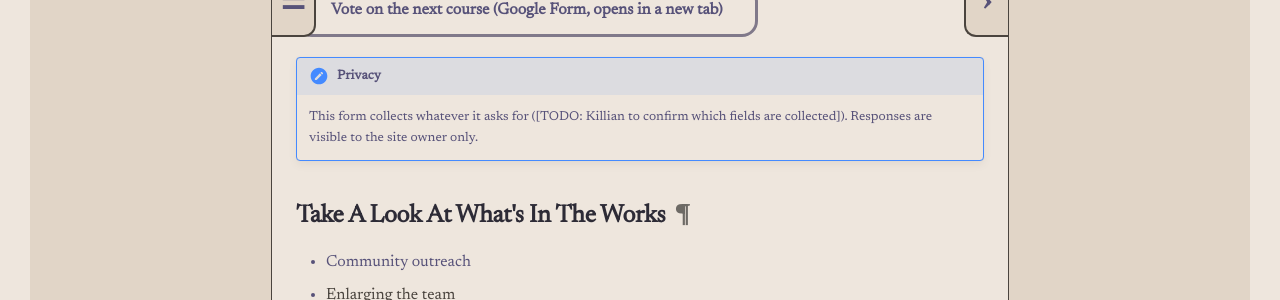
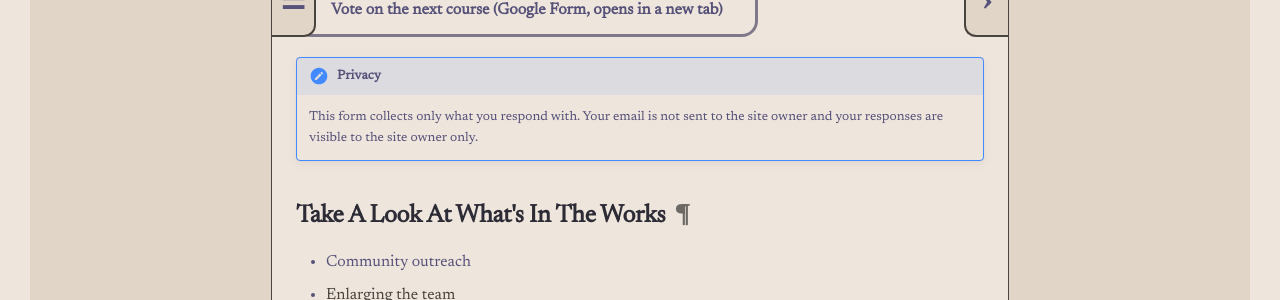
Before and after one commit to truly-tranquil/treasure-trove, an MkDocs documentation site: the page built from docs/whats-next.md, in a window 1280 px wide and 900 px high. Shown: the part 448-748 px from the top of the window. Built offline with MkDocs 1.6.1 and Material for MkDocs 9.7.7, drawn with Linux system fonts in a browser that asks for light colours.

Commit message:
contact: use Linktree and clarify form privacy note

```diff
--- a/docs/whats-next.md
+++ b/docs/whats-next.md
@@ -15,7 +15,7 @@ Help us decide what to teach next! This poll is powered by Google Forms, which i
 
 !!! note "Privacy"
 
-    This form collects whatever it asks for ([TODO: Killian to confirm which fields are collected]). Responses are visible to the site owner only.
+    This form collects only what you respond with. Your email is not sent to the site owner and your responses are visible to the site owner only.
 
 ## Take A Look At What's In The Works
 
--- a/mkdocs.yml
+++ b/mkdocs.yml
@@ -106,10 +106,9 @@ extra:
   # The header logo link. An absolute URL keeps the link pointing at the home
   # page from every depth (including the 404 page).
   homepage: https://truly-tranquil.github.io/treasure-trove/
-  # Contact address lives here so every page references one value. TODO:
-  # Replace CONTACT_EMAIL_TODO with the real address once Killian decides how
-  # contact should be handled.
-  contact_email: CONTACT_EMAIL_TODO
+  # Single source of truth for site contact. The personal email is replaced by
+  # the owner's Linktree for now; swap this URL here to change it everywhere.
+  contact_url: https://linktr.ee/truly.tranquil
 
 nav:
   - Home: index.md
```
Also changed, not shown: docs/courses/intro-to-student-success/index.md (+1 -1 lines), docs/courses/intro-to-student-success/syllabus.md (+1 -1 lines), docs/get-help.md (+1 -1 lines), docs/learning-library.md (+1 -1 lines).
